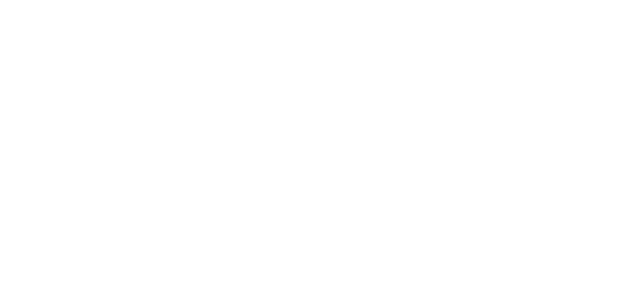
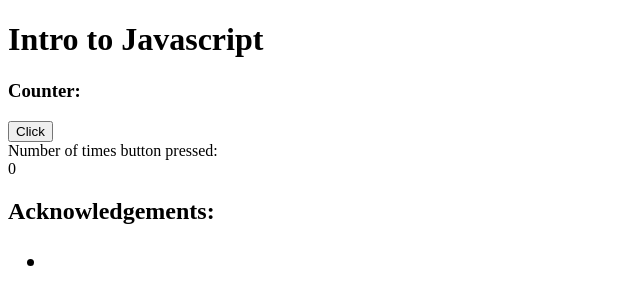
Before and after one commit to DS4200-S23-Class/ic-05-xander-adithi, a plain HTML site: page index.html in a window 1280 px wide. Shown: the whole page, without its empty margins (0-640 px from the left). Drawn offline with Linux system fonts and the light colour scheme.

Commit message:
lets see if this works

```diff
--- a/index.html
+++ b/index.html
@@ -2,13 +2,27 @@
 <html>
 
 <head>
+    <title>ic-05</title>
     <meta charset=utf-8/>
+    <script src="script.js"></script>
 </head>
 
 
 <body>
 
+    <h1>Intro to Javascript</h1>
+    <h3>Counter:</h3>
+    <button onclick="addClick()">Click</button>
+    <div>Number of times button pressed:
+        <div id="number">0</div>
+    </div>
 
+    <h2>
+        Acknowledgements:
+        <ul>
+            <li><a href=""></a></li>
+        </ul>
+    </h2>
 </body>
 
 </html>
--- /dev/null
+++ b/script.js
@@ -0,0 +1,7 @@
+
+count = 0;
+
+function addClick(){
+  count++;
+  document.getElementById("number").innerHTML = count;
+ }
```
